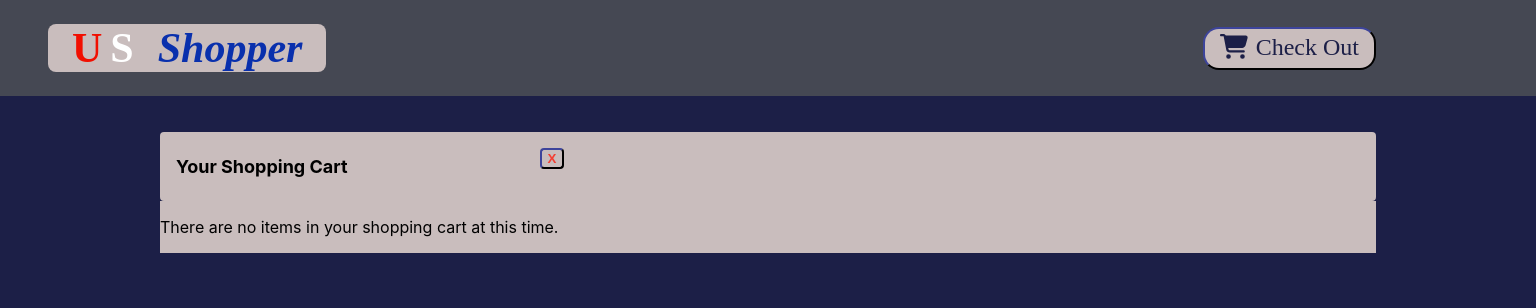
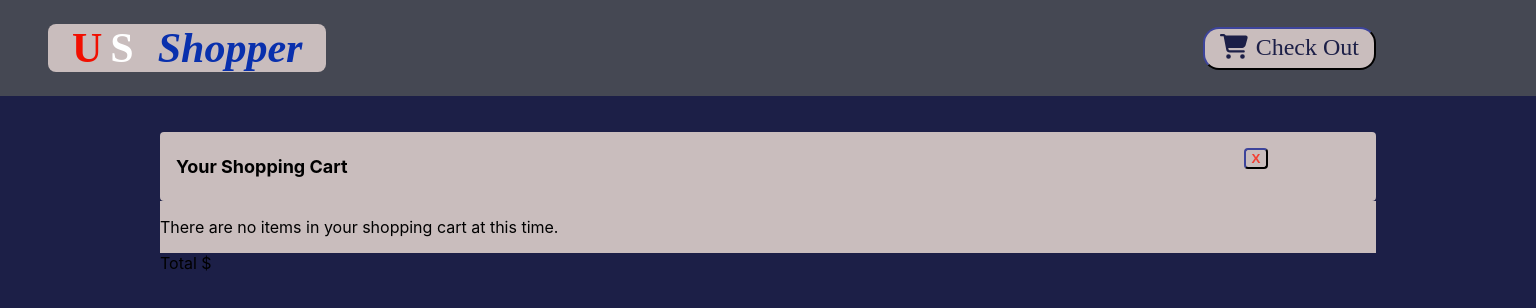
Before and after one commit to grantGCode/Shopping-Cart-application, a React (Create React App) app in the folder frontend/: page / in a window 1536 px wide. Both pictures are taken after a click on the button "Check Out". Shown: the top 308 px of the page. Built offline with nearby package versions, Linux system fonts and the light colour scheme; a web font is replaced by a local one.

Commit message:
add media queries

```diff
--- a/frontend/src/components/NavBar.js
+++ b/frontend/src/components/NavBar.js
@@ -11,9 +11,10 @@ import { faCartShopping } from '@fortawesome/free-solid-svg-icons'
 export default function NavBar() {
 
   const [show, setShow] = useState(false);
-
+  const [Total, SetTotal] = useState('Total $',0.00)
   const handleClose = () => setShow(false);
   const handleShow = () => setShow(true)
+
 
   return (
     <div>
@@ -48,6 +49,12 @@ export default function NavBar() {
                   <p>There are no items in your shopping cart at this time.</p>
                 </Modal.Body>
                 </div>
+                <div className='footer'>
+                  <Modal.Footer>
+                    <div className='Total'>{Total}</div>
+                  </Modal.Footer>
+                </div>
+
             </Modal>
           </div>
         </Container>
--- a/frontend/src/index.css
+++ b/frontend/src/index.css
@@ -108,6 +108,8 @@ code {
         margin-bottom: 0px;
         padding-bottom: .125rem;
       }
+      /* Moble view */
+      @media only screen and (min-width: 375px) {
 
       /* Shopping Car Window */
 
@@ -168,3 +170,195 @@ code {
       justify-content: left;
       background-color:#c9bdbd ;
     }
+  }
+
+/* Laptop View */
+@media only screen and (min-width: 1025px) {
+
+  /* Shopping Car Window */
+
+      .Modal-Window {
+        display: flex;
+        align-items: center;
+        justify-content: center;
+
+        margin-top: 2.25rem;
+      }
+
+      .Modal-Window {
+      display: flex;
+      margin-left: 10rem;
+      margin-right: 10rem;
+
+
+
+      border-width: 5px;
+      border-radius: .5px;
+    }
+
+    .Modal-Window .Header {
+      display: flex;
+      align-items: center;
+      justify-content: space-between;
+      background-color:#c9bdbd ;
+
+      padding-top: .5rem;
+      padding-bottom: .5rem;
+
+      border-radius: .25rem;
+    }
+
+    .Shopping-Cart-Title {
+      font-weight: bold;
+      font-size: large;
+      padding-left: 1rem;
+    }
+
+    .Close-Modal {
+      margin-left: 30rem;
+      margin-bottom: 1rem;
+
+      border-radius: .25rem;
+      border-width: 2px;
+      border-color: #1c1f47;
+
+      justify-content: right;
+
+      font-weight: bold;
+      color: #f33f33;
+      background-color: transparent;
+    }
+
+    .Modal-Window .body {
+      display: flex;
+      justify-content: left;
+      background-color:#c9bdbd ;
+    }
+}
+
+  /* Desktop View */
+  @media only screen and (min-width: 1280px) {
+
+    /* Shopping Car Window */
+
+        .Modal-Window {
+          display: flex;
+          align-items: center;
+          justify-content: center;
+
+          margin-top: 2.25rem;
+        }
+
+        .Modal-Window {
+        display: flex;
+        margin-left: 10rem;
+        margin-right: 10rem;
+
+
+
+        border-width: 5px;
+        border-radius: .5px;
+      }
+
+      .Modal-Window .Header {
+        display: flex;
+        align-items: center;
+        justify-content: space-between;
+        background-color:#c9bdbd ;
+
+        padding-top: .5rem;
+        padding-bottom: .5rem;
+
+        border-radius: .25rem;
+      }
+
+      .Shopping-Cart-Title {
+        font-weight: bold;
+        font-size: large;
+        padding-left: 1rem;
+      }
+
+      .Close-Modal {
+        margin-left: 46rem;
+        margin-bottom: 1rem;
+
+        border-radius: .25rem;
+        border-width: 2px;
+        border-color: #1c1f47;
+
+        justify-content: right;
+
+        font-weight: bold;
+        color: #f33f33;
+        background-color: transparent;
+      }
+
+      .Modal-Window .body {
+        display: flex;
+        justify-content: left;
+        background-color:#c9bdbd ;
+      }
+  }
+
+  @media only screen and (min-width: 1440px) {
+
+    /* Shopping Car Window */
+
+        .Modal-Window {
+          display: flex;
+          align-items: center;
+          justify-content: center;
+
+          margin-top: 2.25rem;
+        }
+
+        .Modal-Window {
+        display: flex;
+        margin-left: 10rem;
+        margin-right: 10rem;
+
+
+
+        border-width: 5px;
+        border-radius: .5px;
+      }
+
+      .Modal-Window .Header {
+        display: flex;
+        align-items: center;
+        justify-content: space-between;
+        background-color:#c9bdbd ;
+
+        padding-top: .5rem;
+        padding-bottom: .5rem;
+
+        border-radius: .25rem;
+      }
+
+      .Shopping-Cart-Title {
+        font-weight: bold;
+        font-size: large;
+        padding-left: 1rem;
+      }
+
+      .Close-Modal {
+        margin-left: 56rem;
+        margin-bottom: 1rem;
+
+        border-radius: .25rem;
+        border-width: 2px;
+        border-color: #1c1f47;
+
+        justify-content: right;
+
+        font-weight: bold;
+        color: #f33f33;
+        background-color: transparent;
+      }
+
+      .Modal-Window .body {
+        display: flex;
+        justify-content: left;
+        background-color:#c9bdbd ;
+      }
+  }
```
Lines whose indentation alone changed are shown as unchanged.
